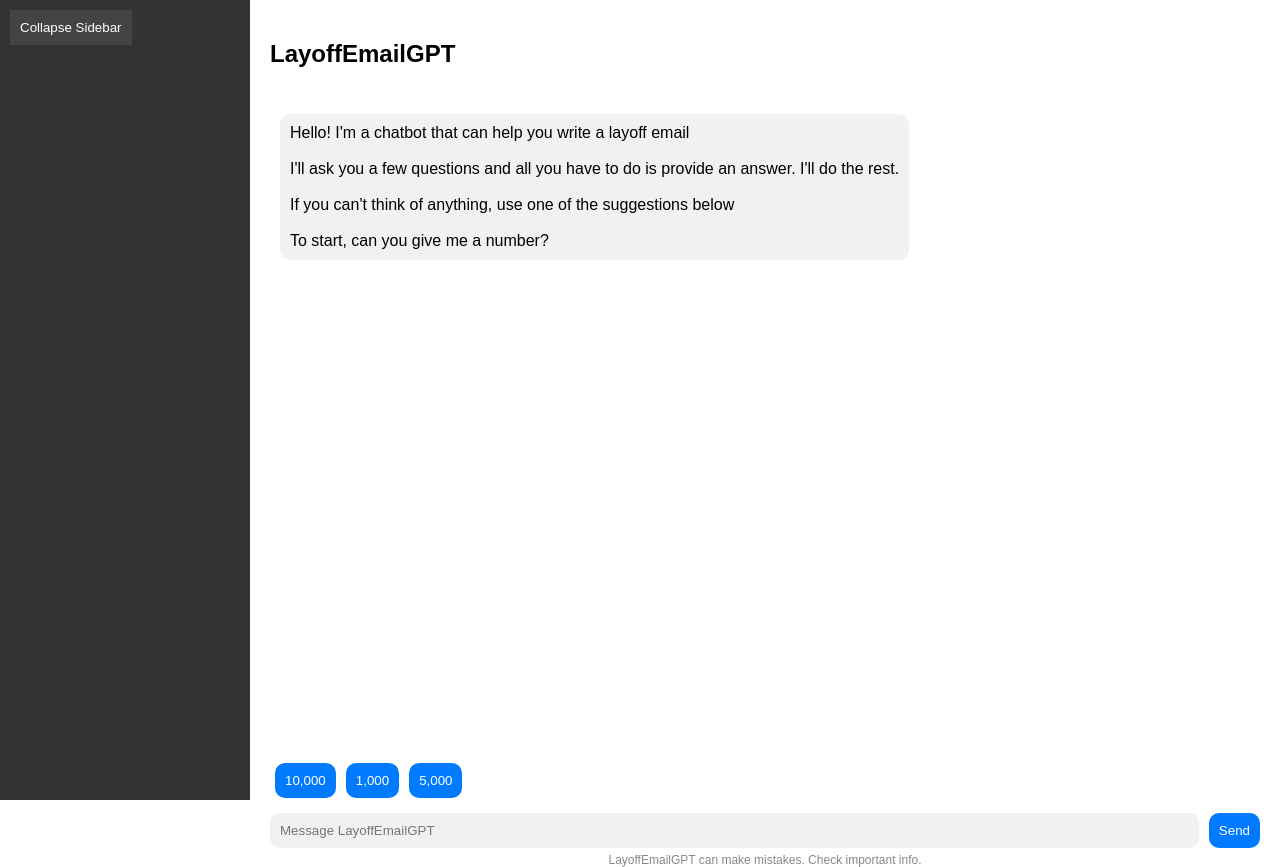
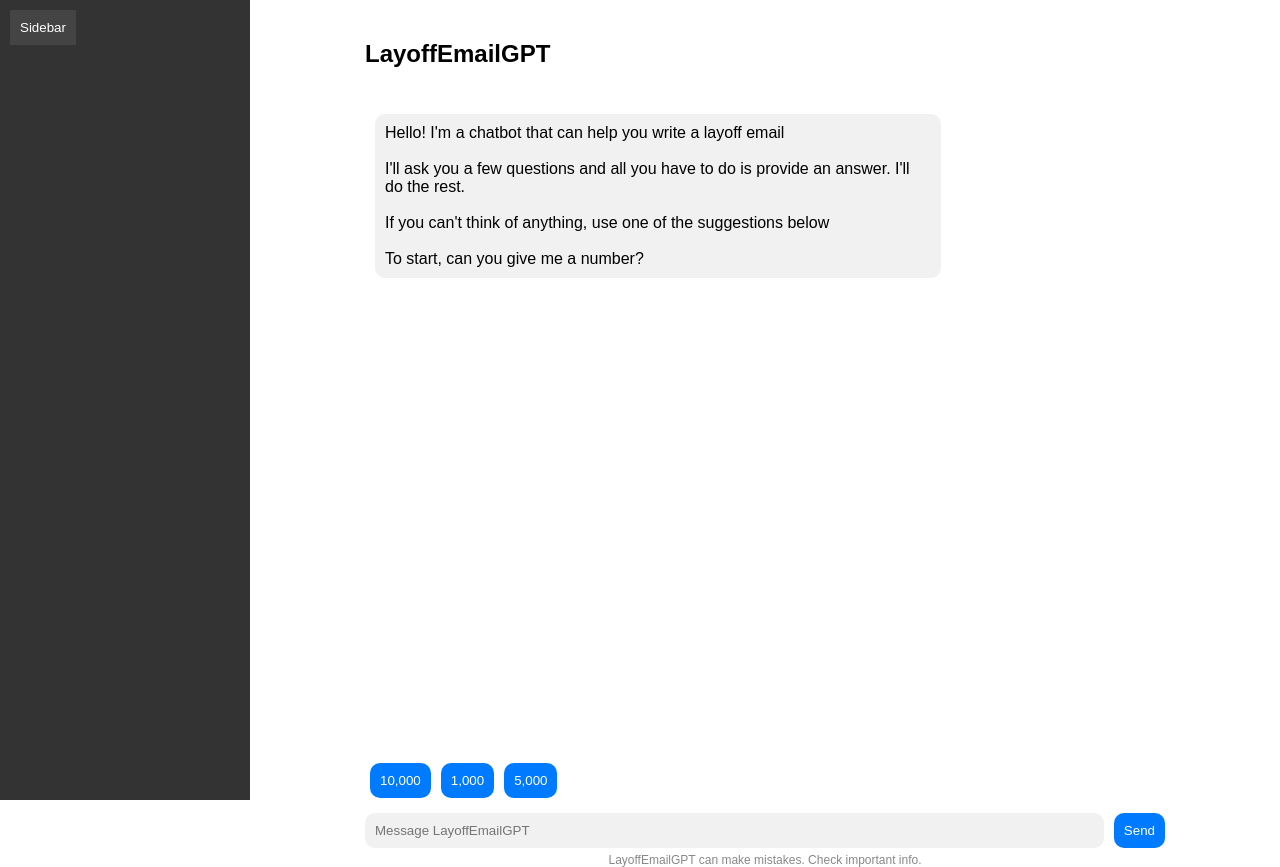
Before and after one commit to cameronellis71/layoff-email-generator, a React (Create React App) app: page / in a window 1280 px wide. Built offline with nearby package versions, Linux system fonts and the light colour scheme.

Commit message:
Still trying to get a sidebar to work neatly

```diff
--- a/src/App.js
+++ b/src/App.js
@@ -1,7 +1,6 @@
 import React, { useState, useRef, useEffect } from "react";
 
 function App() {
-  // Predefined list of questions with unique suggestions
   const questions = [
     { question: "Hello! I'm a chatbot that can help you write a layoff email\n\n" +
       "I'll ask you a few questions and all you have to do is provide an answer. I'll do the rest. " +
@@ -103,6 +102,7 @@ function App() {
           transition: "width 0.3s ease", // Smooth transition
         }}
       >
+        {/* Close sidebar*/}
         {isSidebarOpen && (
           <div style={{ padding: "10px" }}>
             <button
@@ -116,21 +116,21 @@ function App() {
                 marginTop: "auto",
               }}
             >
-              Collapse Sidebar
+              Sidebar
             </button>
           </div>
         )}
       </div>
 
-      {/* Main Content */}
-      <div style={{ flex: "1", padding: "20px", transition: "margin-left 0.3s ease" }}>
-        {/* Header with "LayoffEmailGPT" and Expand Sidebar Button */}
-        <div style={{ display: "flex", justifyContent: "space-between", alignItems: "center" }}>
-          <h2>LayoffEmailGPT</h2>
-          {!isSidebarOpen && (
-            <button
+      <div>
+        {/* Expand Sidebar Button (fixed to the top-left corner when collapsed) */}
+        {!isSidebarOpen && (
+          <button
               onClick={() => setIsSidebarOpen(true)}
               style={{
+                position: "absolute",
+                top: "10px",
+                left: "10px",
                 background: "#007bff",
                 color: "#fff",
                 border: "none",
@@ -138,10 +138,26 @@ function App() {
                 borderRadius: "5px",
                 cursor: "pointer",
               }}
-            >
-              Expand Sidebar
-            </button>
-          )}
+          >
+            Sidebar
+          </button>
+
+        )}
+      </div>
+
+      {/* Main Content */}
+      <div style={{ flex: "1", padding: "20px", transition: "margin-left 0.3s ease", maxWidth: "800px", width: "100%", marginLeft: "auto", marginRight: "auto"}}>
+
+        {/* Header with "LayoffEmailGPT" */}
+        <div style={{
+          display: "flex",
+          justifyContent: "space-between",
+          alignItems: "center",
+          width: isSidebarOpen ? "100%" : "calc(100% - 250px)", // Navbar expands and contracts based on sidebar state
+          transition: "width 0.3s ease", // Smooth transition for navbar width
+          position: "relative" // Allows positioning of the button within the navbar
+        }}>
+          <h2>LayoffEmailGPT</h2>
         </div>
 
         <div style={{ border: "0px", padding: "10px", flex: "1", overflowY: "scroll", height: "80vh" }}>
```
